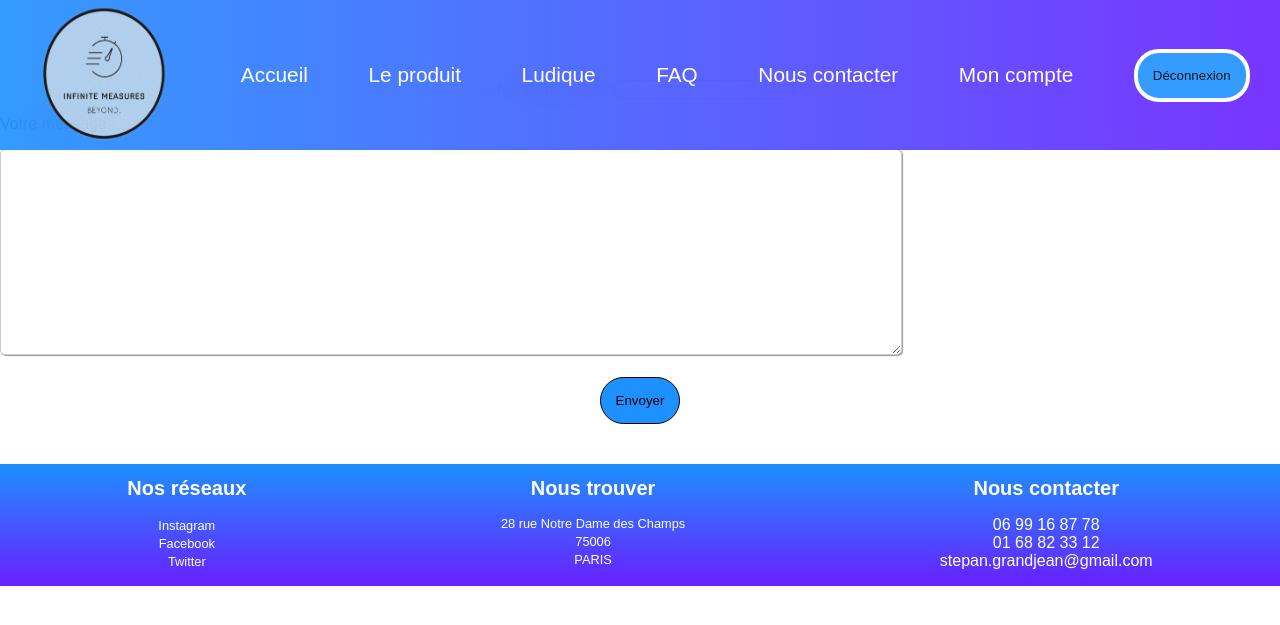
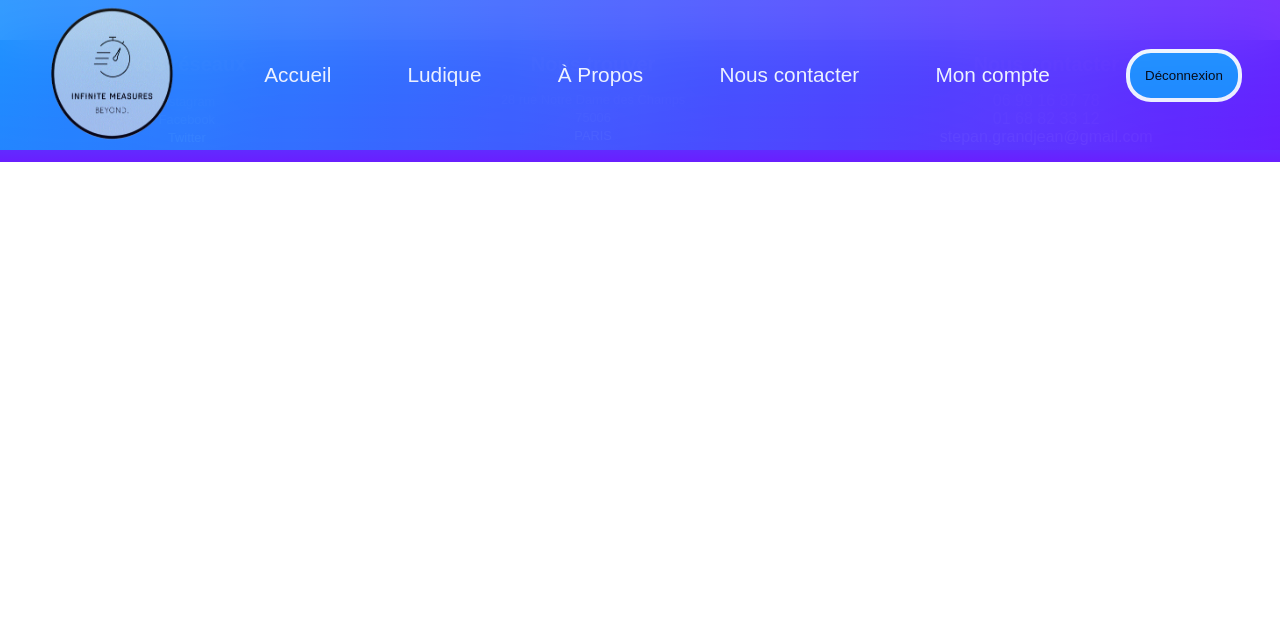
Before and after one commit to TarkusR/APP-G10E, a PHP site: page /nousContactez.php in a window 1280 px wide. Shown: the top 625 px of the page. Run offline with PHP 8.4, Linux system fonts and the light colour scheme; the visitor is signed in with stand-in values (Sample User, id 1).

Commit message:
Merged faq and le produit into a-propos.php

```diff
--- a/FAQ.php
+++ b/a-propos.php
@@ -1,5 +1,6 @@
 <?php
 session_start();
+
 ?>
 <!DOCTYPE html>
 <html lang="en">
--- a/header.php
+++ b/header.php
@@ -3,9 +3,8 @@
 
         <div> <img src="logomeasure.png" alt="logomeasure" width="200" height="180" id="logo" class="lienmenu"></div>
         <div><a href="index.php" class="lienmenu">Accueil</a></div>
-        <div><a href="LeProduit.php" class="lienmenu">Le produit</a></div>
         <div><a href="ludique.php" class="lienmenu">Ludique</a></div>
-        <div><a href="FAQ.php" class="lienmenu">FAQ</a></div>
+        <div><a href="a-propos.php" class="lienmenu">À Propos</a></div>
         <div><a href="nousContactez.php" class="lienmenu">Nous contacter</a></div>
         <?php
             if(isset($_SESSION["loggedin"])){
--- a/nousContactez.php
+++ b/nousContactez.php
@@ -20,20 +20,7 @@ if(isset($_SESSION["loggedin"])){
     <body>
     <?php  include "header.php"; ?>
 
-        <h1>Vous pouvez nous contacter en remplissant les informations ci-dessous :</h1>
-    <background
-    <div class="">
-    <div class="centreRegister">
-    <label>Objet du message :</label>
-    <input class="InputContact" type="text">
-    </div>
-        <p> Votre message : </p>
-        <textarea rows="10" placeholder=" Exprimez-vous" class="textContact"> </textarea>
-    <div class="centreRegister">
-        <br>
-        <button class="boutonContact">Envoyer</button>
-    </div>
-    </div>
+
     <?php include_once "footer.php" ?>
     </body>
 </html>
```
